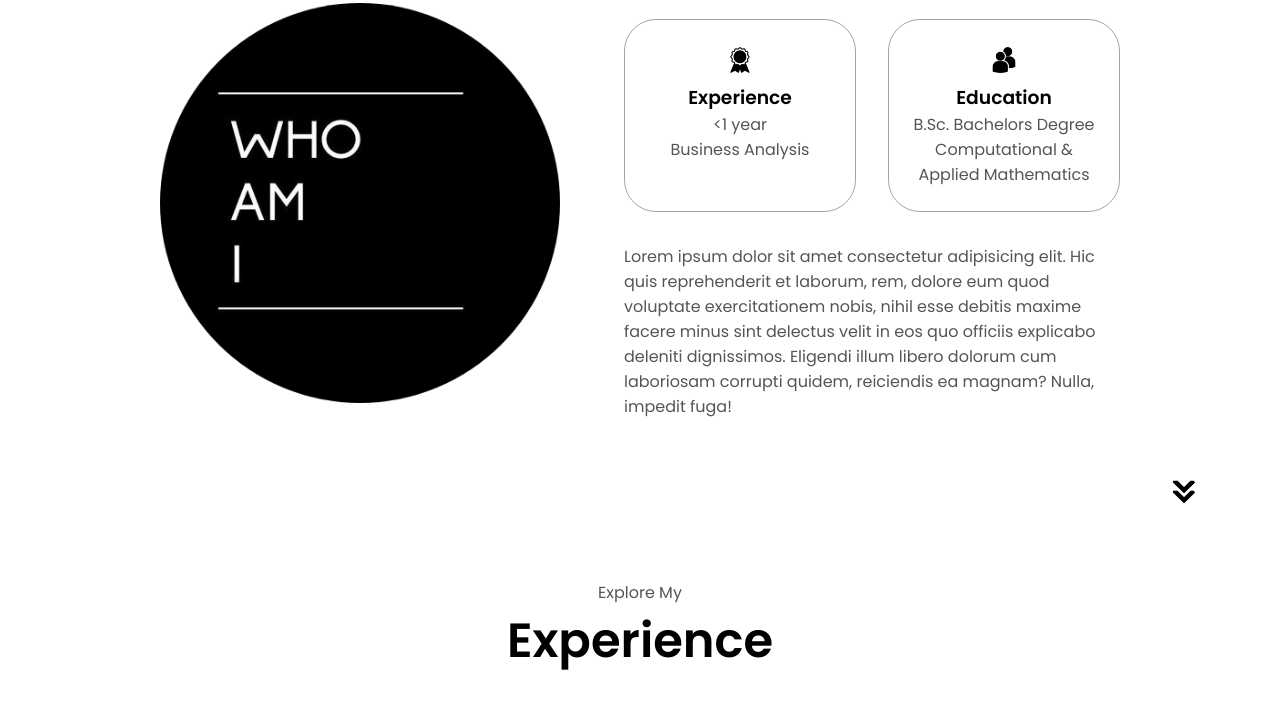
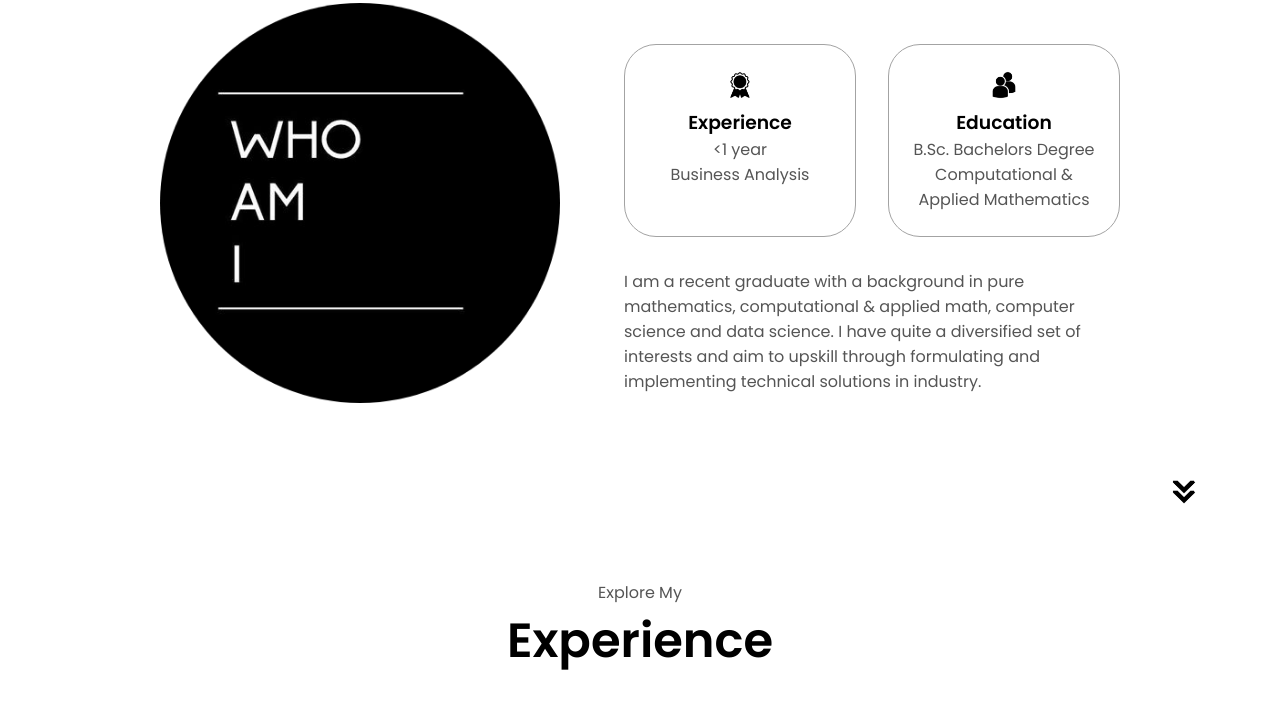
Before and after one commit to lee741/PP, a plain HTML site: page index.html in a window 1280 px wide. Shown: the part 1116-1822 px from the top of the page. Drawn offline with Linux system fonts and the light colour scheme.

Commit message:
About me

```diff
--- a/index.html
+++ b/index.html
@@ -104,12 +104,16 @@
           </div>
           <div class="text-container">
             <p>
-              Lorem ipsum dolor sit amet consectetur adipisicing elit. Hic quis
-              reprehenderit et laborum, rem, dolore eum quod voluptate
-              exercitationem nobis, nihil esse debitis maxime facere minus sint
-              delectus velit in eos quo officiis explicabo deleniti dignissimos.
-              Eligendi illum libero dolorum cum laboriosam corrupti quidem,
-              reiciendis ea magnam? Nulla, impedit fuga!
+              I am a recent graduate with a
+              background in pure
+              mathematics, computational &
+              applied math, computer
+              science and data science. I
+              have quite a diversified set of
+              interests and aim to upskill
+              through formulating and
+              implementing technical
+              solutions in industry.
             </p>
           </div>
         </div>
```
